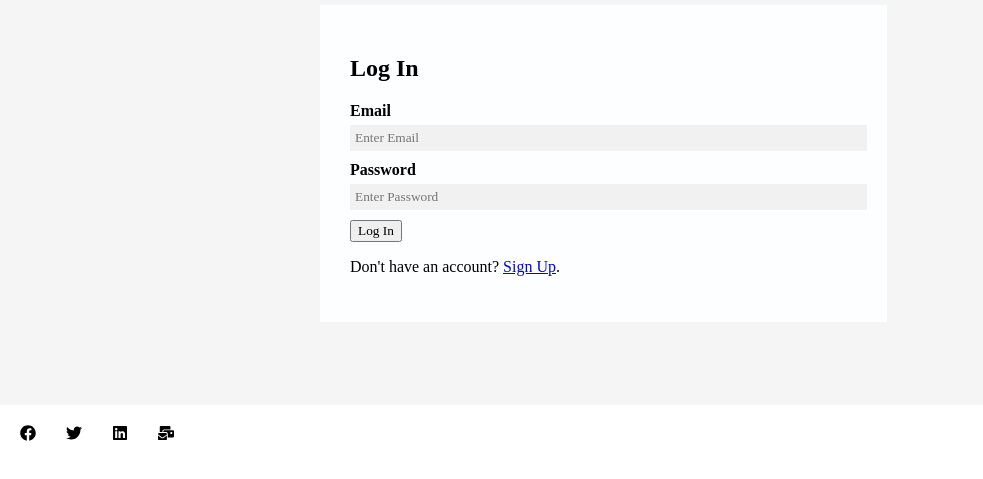
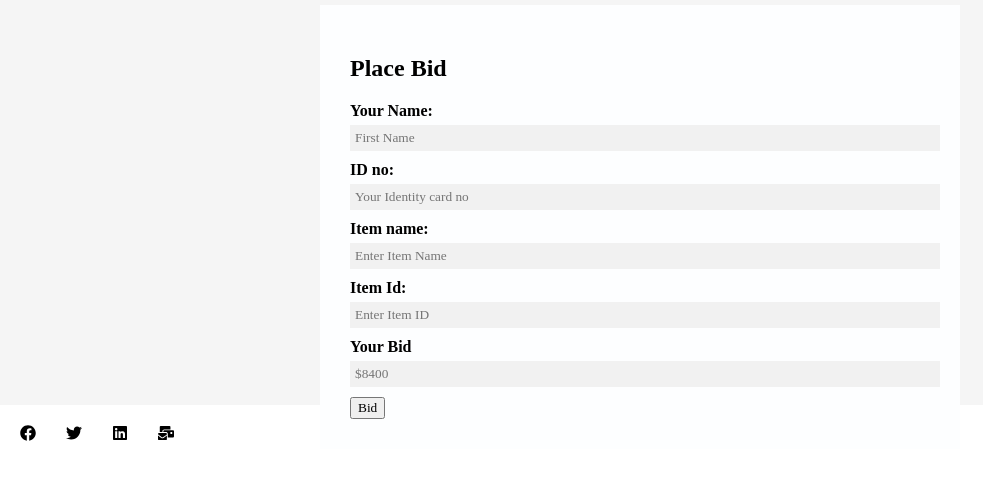
Before and after one commit to Ogalo/Auction-and-Bids, a React (Create React App) app: page / in a window 1280 px wide. Shown: the part 315-794 px from the top of the page, without its empty margins (0-983 px from the left). Built offline with nearby package versions, Linux system fonts and the light colour scheme; the HTML template or start-up script is replaced by a standard one.

Commit message:
Style Bid placement form

```diff
--- a/src/App.css
+++ b/src/App.css
@@ -250,7 +250,7 @@
   align-content: center;
 }
 
-input[type=text], input[type=password] {
+input[type=text], input[type=password], input[type=number] {
   width: 100%;
   padding: 5px;
   margin: 5px 0 10px 0;
@@ -259,7 +259,7 @@ input[type=text], input[type=password] {
   background: #f1f1f1;
 }
 
-input[type=text]:focus, input[type=password]:focus {
+input[type=text]:focus, input[type=password]:focus, input[type=number]:focus {
   background-color: #ddd;
   outline: none;
 }
--- a/src/App.js
+++ b/src/App.js
@@ -5,15 +5,15 @@ import Auction from './components/Auction';
 import Bidders from './components/Bidders';
 import Media from './components/Media';
 // import SignUp from './components/SignUp';
-import LogIn from './components/LogIn'
-// import Bid from './components/BidPlacement'
+// import LogIn from './components/LogIn'
+import Bid from './components/BidPlacement'
 // import Sell from './components/Sell'
 function App() {
   return (
     <div>
     <div>
 
-    <LogIn />
+     <Bid />
 
      </div>
    <div className='main'>
--- a/src/components/BidPlacement.js
+++ b/src/components/BidPlacement.js
@@ -15,25 +15,56 @@ function SignIn() {
       <section className="logInPage" id="logInPage">
         <div className="logIn">
           <form onSubmit={handleSubmit}>
-           <div className="container2">
+            <div className="container2">
+              <h1>Place Bid</h1>
+              <label htmlFor="email">
+                <b>Your Name:</b>
+              </label>
               <input
                 type="text"
-                placeholder="Select Category"
-                name="email"
-                id="email2"
+                placeholder="First Name"
+                name="name"
                 required
               />
+              <label htmlFor="email">
+              <b>ID no:</b>
+            </label>
+            <input
+              type="number"
+              placeholder="Your Identity card no"
+              name="name"
+              required
+            />
+
 
               <label htmlFor="psw">
-                <b>Password</b>
+                <b>Item name:</b>
               </label>
               <input
-                type="password"
-                placeholder="Enter Password"
-                name="psw"
-                id="psw2"
+                type="text"
+                placeholder="Enter Item Name"
+                name="item"
                 required
               />
+              <label htmlFor="psw">
+              <b>Item Id:</b>
+              </label>
+              <input
+              type="number"
+              placeholder="Enter Item ID"
+              name="itemId"
+              required
+              />
+              <label htmlFor="email">
+              <b>Your Bid</b>
+              </label>
+              <input
+              type="number"
+              placeholder="$8400"
+              name="name"
+              required
+              />
+
 
               <button
                 type="submit"
@@ -41,10 +72,10 @@ function SignIn() {
                 onClick={handleSignIn}
                 href="/nijenge-app"
               >
-                Post
+                Bid
               </button>
             </div>
-           </form>
+          </form>
         </div>
       </section>
     </div>
```
